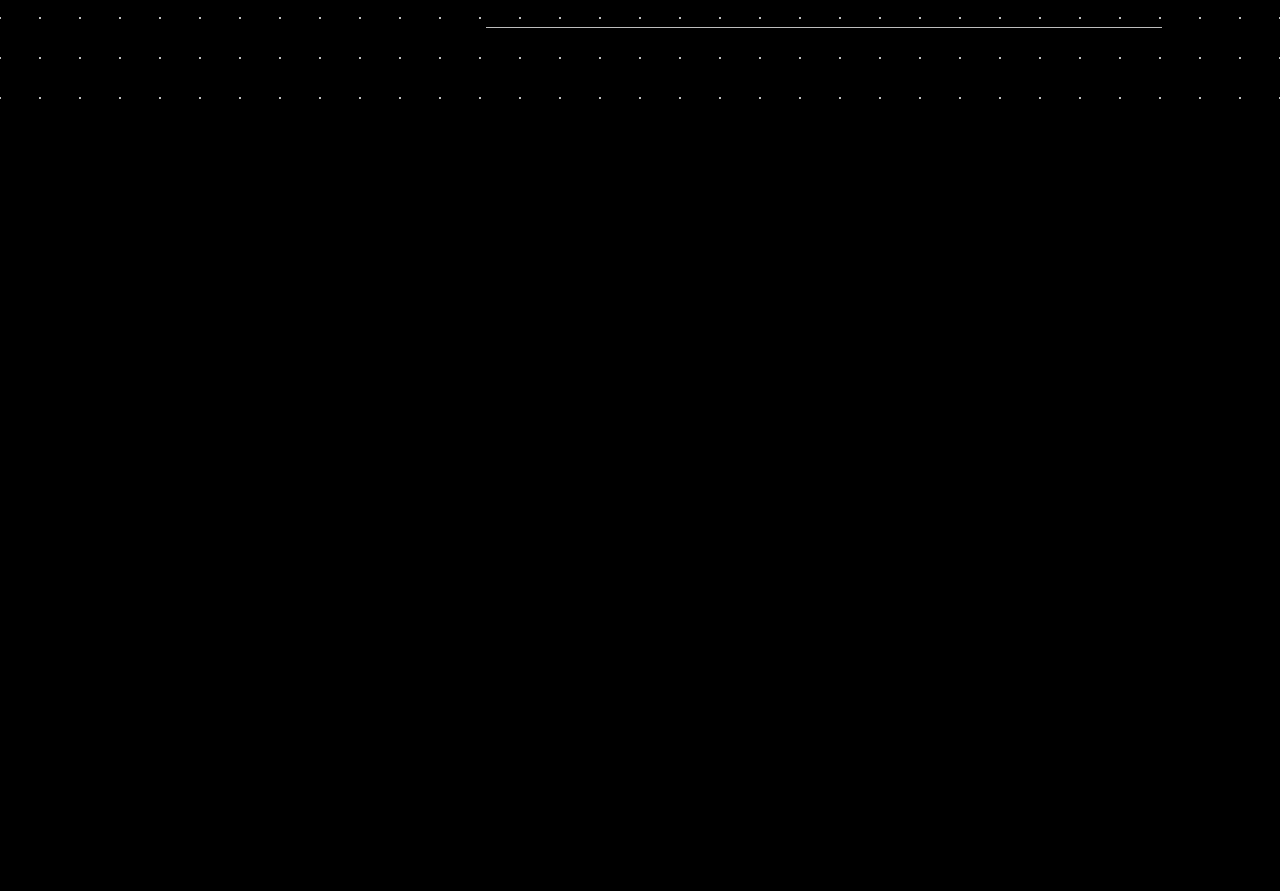
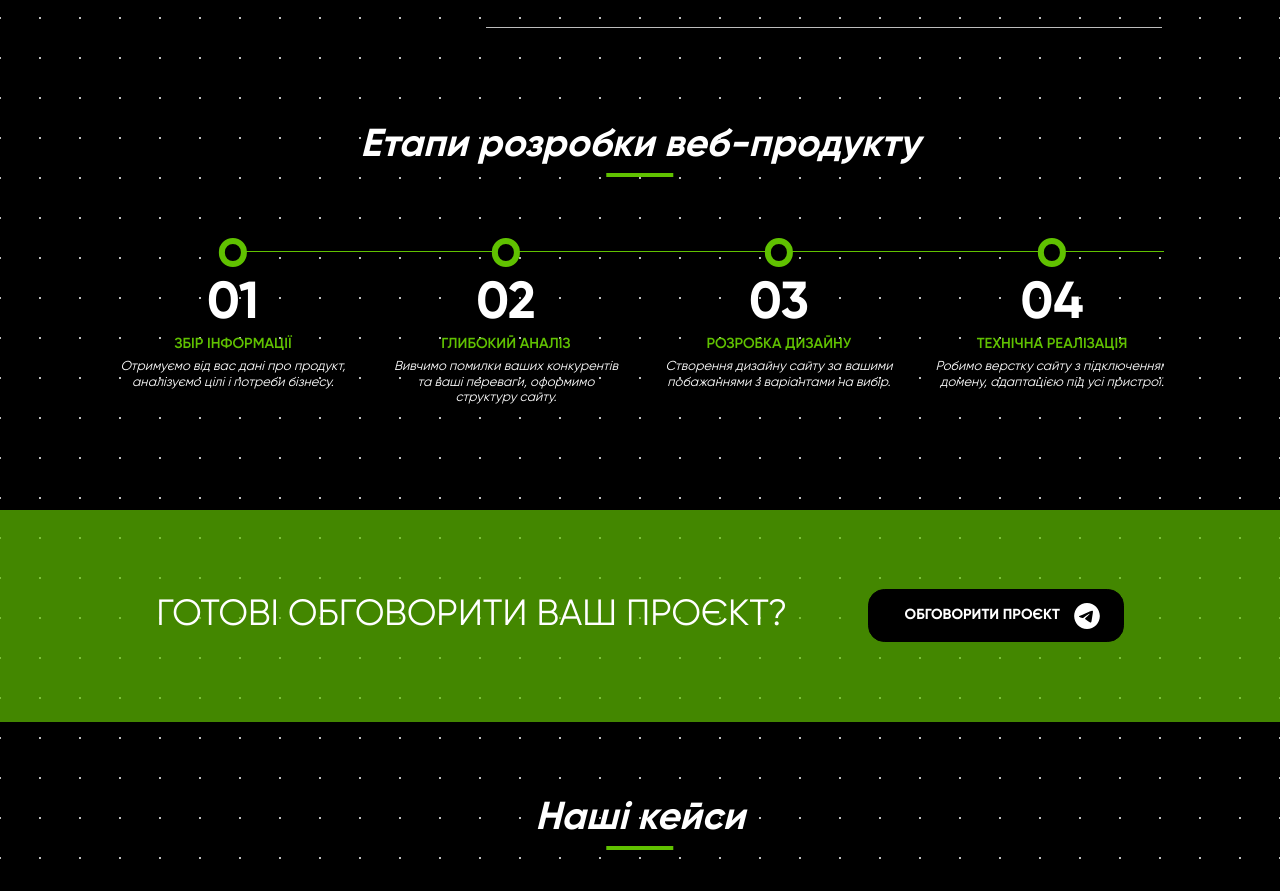
Before and after one commit to Franchukkk/grindev, a Next.js app: page / in a window 1280 px wide. Shown: the part 1906-2797 px from the top of the page. Before the commit the page ends 2028 px from the top, so only its background shows below. Built offline with nearby package versions, Linux system fonts and the light colour scheme.

Commit message:
cases section

```diff
--- a/app/page.js
+++ b/app/page.js
@@ -2,6 +2,9 @@ import Button from "@/components/Button/Button"
 import HeroSection from "@/components/HeroSection/HeroSection"
 import AboutUs from '@/components/AboutUs/AboutUs'
 import ServicesSection from "@/components/ServicesSection/ServicesSection"
+import Steps from "@/components/Steps/Steps"
+import DiscussProject from "@/components/DiscussProject/DiscussProject"
+import Cases from "@/components/Cases/Cases"
 
 export default function HomePage() {
     return (
@@ -9,6 +12,9 @@ export default function HomePage() {
             <HeroSection />
             <AboutUs />
             <ServicesSection />
+            <Steps />
+            <DiscussProject />
+            <Cases />
         </>
     )
   }
--- /dev/null
+++ b/components/CaseCard/CaseCard.js
@@ -0,0 +1,37 @@
+'use client'
+
+import Image from 'next/image'
+import Link from 'next/link'
+import './CaseCard.sass'
+
+export default function CaseCard() {
+  return (
+    <Link href={'#'} className='col-12 col-md-6 col-lg-4'>
+        <figure className='case-card'>
+            <div className="image-wrapper">
+                <Image
+                    src="/images/project-preview.jpg"
+                    alt="Project preview"
+                    fill
+                    sizes="100%"
+                    style={{ objectFit: 'cover', paddingBottom: '0.8125rem' }}
+                />
+            </div>
+            <figcaption>
+                <span className="case-category">Розробка</span>
+                <h3>Take Transfer</h3>
+                <p>Повна розробка платформи бронювання трансферів</p>
+                <div className="bottom-case-line flex-between">
+                    <div className="case-technologies">
+                        <div className="case-technology">UX/UI Design</div>
+                        <div className="case-technology">React</div>
+                        <div className="case-technology">Node.js</div>
+                        <div className="case-technology">Stripe</div>
+                    </div>
+                    <span href="#" className="case-link-arrow"></span>
+                </div>
+            </figcaption>
+        </figure>
+    </Link>
+  )
+}
--- /dev/null
+++ b/components/CaseCard/CaseCard.sass
@@ -0,0 +1,77 @@
+.image-wrapper
+    position: relative
+    width: 100%
+    aspect-ratio: 400 / 350
+
+
+.case-card
+    position: relative
+    border-radius: 0.625rem
+    box-shadow: 0px 4px 4px 0px rgba(0, 0, 0, 0.25)
+    background: rgba(19, 21, 25, 0.7)
+    padding: 0.625rem
+    overflow: hidden
+
+    h3
+        font-family: Gilroy-Bold
+        font-style: italic
+        color: #fff
+        font-size: 1.5rem
+        font-weight: 400
+        line-height: 1.5em
+    p
+        color: rgba(189, 189, 189, 1)
+        font-family: Gilroy-Regular
+        font-style: italic
+        font-size: 1rem
+        margin-bottom: 0.75rem
+
+    &:hover .case-link-arrow
+        filter: brightness(1) invert(0)
+
+    &:hover .case-category
+        top: 0.7rem
+        opacity: 1
+
+
+.bottom-case-line
+    align-items: start
+
+.case-technologies
+    display: flex
+    flex-wrap: wrap
+    gap: 0.5rem
+
+.case-link-arrow
+    width: 3.125rem
+    height: 3.125rem
+    background: url('/images/bold_arrow-right.svg') center no-repeat
+    filter: brightness(0) invert(1)
+    transition: all 0.3s ease
+    transform: rotate(45deg)
+
+.case-technology
+    color: rgba(189, 189, 189, 1)
+    font-family: Gilroy-Regular
+    font-size: 0.7rem
+    font-weight: 400
+    border-radius: 3px
+    background: rgba(31, 31, 31, 1)
+    padding: 3px 4px
+
+.case-category
+    position: absolute
+    color: rgba(0, 0, 0, 1)
+    font-family: Gilroy-Regular
+    font-size: 0.8125rem
+    font-weight: 400
+    line-height: 1rem
+    box-sizing: border-box
+    border: 0.5px solid rgba(0, 0, 0, 1)
+    border-radius: 7px
+    background: rgba(96, 193, 0, 1)
+    padding: 0.3125rem 1.25rem
+    top: -5rem
+    right: 0.7rem
+    opacity: 0
+    transition: all 0.3s ease
--- /dev/null
+++ b/components/Cases/Cases.js
@@ -0,0 +1,28 @@
+'use client'
+
+import Button from '@/components/Button/Button'
+import Title from '../Title/Title'
+import './Cases.sass'
+import CaseCard from '../CaseCard/CaseCard'
+
+export default function Cases() {
+  return (
+    <section className='cases wrapper-sm'>
+        <Title>Наші кейси</Title>
+        <div className="row g-0 case-cards-list">
+            <CaseCard></CaseCard>
+            <CaseCard></CaseCard>
+            <CaseCard></CaseCard>
+            <CaseCard></CaseCard>
+            <CaseCard></CaseCard>
+            <CaseCard></CaseCard>
+            <CaseCard></CaseCard>
+            <CaseCard></CaseCard>
+            <CaseCard></CaseCard>
+        </div>
+        <div className="button-wrapper justify-center">
+            <Button variant="primary-arrow">ПЕРЕГЛЯНУТИ ВСІ КЕЙСИ</Button>
+        </div>
+    </section>
+  )
+}
--- /dev/null
+++ b/components/Cases/Cases.sass
@@ -0,0 +1,12 @@
+.cases
+    margin-bottom: 7rem
+    h2
+        margin-bottom: 5.0625rem
+
+.case-cards-list
+    --bs-gutter-x: 6.875rem
+    --bs-gutter-y: 1.875rem
+    margin-bottom: 5.3125rem
+
+.button-wrapper a
+    width: 21.2rem
--- /dev/null
+++ b/components/DiscussProject/DiscussProject.js
@@ -0,0 +1,15 @@
+'use client'
+
+import Button from '@/components/Button/Button'
+import './DiscussProject.sass'
+
+export default function DiscussProject() {
+  return (
+    <section className='discuss-project'>
+        <div className="wrapper-sm d-flex items-center flex-around">
+            <h2>ГОТОВІ ОБГОВОРИТИ ВАШ ПРОЄКТ?</h2>
+            <Button variant="primary-tg" className="black">ОБГОВОРИТИ ПРОЄКТ</Button>
+        </div>
+    </section>
+  )
+}
--- /dev/null
+++ b/components/DiscussProject/DiscussProject.sass
@@ -0,0 +1,17 @@
+.discuss-project
+    margin-bottom: 5.625rem
+    padding: 6.125rem 0
+    background: rgba(96, 193, 0, 0.7)
+    h2
+        color: rgba(255, 255, 255, 1)
+        font-family: Gilroy-Regular
+        font-size: 2.8125rem
+        font-weight: 400
+        line-height: 3.375rem
+
+    .black
+        color: #fff
+        background: #000
+        border-color: #000
+        &::before
+            filter: brightness(0) invert(1)
--- a/components/HeroSection/HeroSection.sass
+++ b/components/HeroSection/HeroSection.sass
@@ -21,6 +21,7 @@
 .handwritten-text
     position: relative
     font-family: Gilroy-LightItalic
+    padding-left: 0.5rem
     &::after
         content: ''
         position: absolute
--- a/components/ServicesSection/ServicesSection.sass
+++ b/components/ServicesSection/ServicesSection.sass
@@ -82,7 +82,7 @@
         width: 3.4375rem
         height: 3.4375rem
         background: url('/images/bold_arrow-right.svg') center no-repeat
-        filter: brightness(5)
+        filter: brightness(0) invert(1)
         transition: all 0.3s ease
 
 .technologies-circle
--- /dev/null
+++ b/components/Steps/Steps.js
@@ -0,0 +1,41 @@
+'use client'
+
+import Title from '../Title/Title'
+import './Steps.sass'
+
+
+export default function Steps() {
+  return (
+    <section className='steps wrapper-sm'>
+        <Title>Етапи розробки веб-продукту</Title>
+        <div className="steps-content flex-between">
+            <div className="step-item">
+                <b>01</b>
+                <h3>ЗБІР ІНФОРМАЦІЇ</h3>
+                <p>Отримуємо від вас дані про продукт, аналізуємо цілі і потреби бізнесу.</p>
+            </div>
+            <div className="step-item">
+                <b>02</b>
+                <h3>ГЛИБОКИЙ АНАЛІЗ</h3>
+                <p>Вивчимо помилки ваших конкурентів та ваші переваги, оформимо структуру сайту.</p>
+            </div>
+            <div className="step-item">
+                <b>03</b>
+                <h3>РОЗРОБКА ДИЗАЙНУ</h3>
+                <p>Створення дизайну сайту за вашими побажаннями з варіантами на вибір.</p>
+            </div>
+            <div className="step-item">
+                <b>04</b>
+                <h3>ТЕХНІЧНА РЕАЛІЗАЦІЯ</h3>
+                <p>Робимо верстку сайту з підключенням домену, адаптацією під усі пристрої.</p>
+            </div>
+            <div className="step-item">
+                <b>05</b>
+                <h3>ЗАПУСК САЙТУ</h3>
+                <p>Сайт починає працювати та приносити вам $$$$$$</p>
+            </div>
+        </div>
+
+    </section>
+  )
+}
--- /dev/null
+++ b/components/Steps/Steps.sass
@@ -0,0 +1,73 @@
+.steps
+    margin-bottom: 6rem
+    h2
+        margin-bottom: 5.3125rem
+.steps-content
+    position: relative
+    overflow-x: auto
+    display: flex
+    gap: 3rem
+
+    &::-webkit-scrollbar
+        height: 8px
+
+    &::-webkit-scrollbar-track
+        background: rgba(147, 147, 147, 1)
+        border-radius: 2px
+
+    &::-webkit-scrollbar-thumb
+        background: rgba(96,193,0,1)
+        border-radius: 2px
+
+    &::before
+        content: ''
+        position: absolute
+        display: block
+        width: 100%
+        height: 1px
+        background: rgba(96, 193, 0, 1)
+        top: calc( 1rem - 0.5px )
+        left: 9rem
+        pointer-events: none
+
+
+.step-item
+    position: relative
+    min-width: 18rem
+    padding-top: 2.6875rem
+    padding-bottom: 2rem
+    text-align: center
+    &::before
+        content: ''
+        position: absolute
+        display: block
+        width: 1.25rem
+        height: 1.25rem
+        border: 6px solid rgba(96, 193, 0, 1)
+        background: #000
+        box-sizing: content-box
+        border-radius: 50%
+        left: 50%
+        top: 0
+        transform: translateX(-50%)
+    b
+        display: block
+        color: rgba(255, 255, 255, 1)
+        font-family: Gilroy-Bold
+        font-size: 4rem
+        font-weight: 400
+        line-height: 4.8125rem
+    h3
+        color: rgba(96, 193, 0, 1)
+        font-family: Gilroy-SemiBold
+        font-size: 1.125rem
+        font-weight: 400
+        line-height: 1.375rem
+        margin-bottom: 0.4375rem
+    p
+        color: rgba(255, 255, 255, 1)
+        font-family: Gilroy-Regular
+        font-style: italic
+        font-size: 1rem
+        font-weight: 400
+        line-height: 1.1875rem
--- a/styles/globals.sass
+++ b/styles/globals.sass
@@ -49,10 +49,7 @@ body
   &::-webkit-scrollbar-thumb:hover
     background: rgba(96,193,0,1)
 
-/* Firefox */
-*
-  scrollbar-width: thin
-  scrollbar-color: rgba(96,193,0,0.8) rgba(0,0,0,0.05)
+
 
 .wrapper
     width: 90%
@@ -79,6 +76,10 @@ body
     display: flex
     justify-content: center
 
+.flex-around
+    display: flex
+    justify-content: space-around
+
 .items-center
     display: flex
     align-items: center
```
Also changed, not shown: public/images/project-preview.jpg (added).
